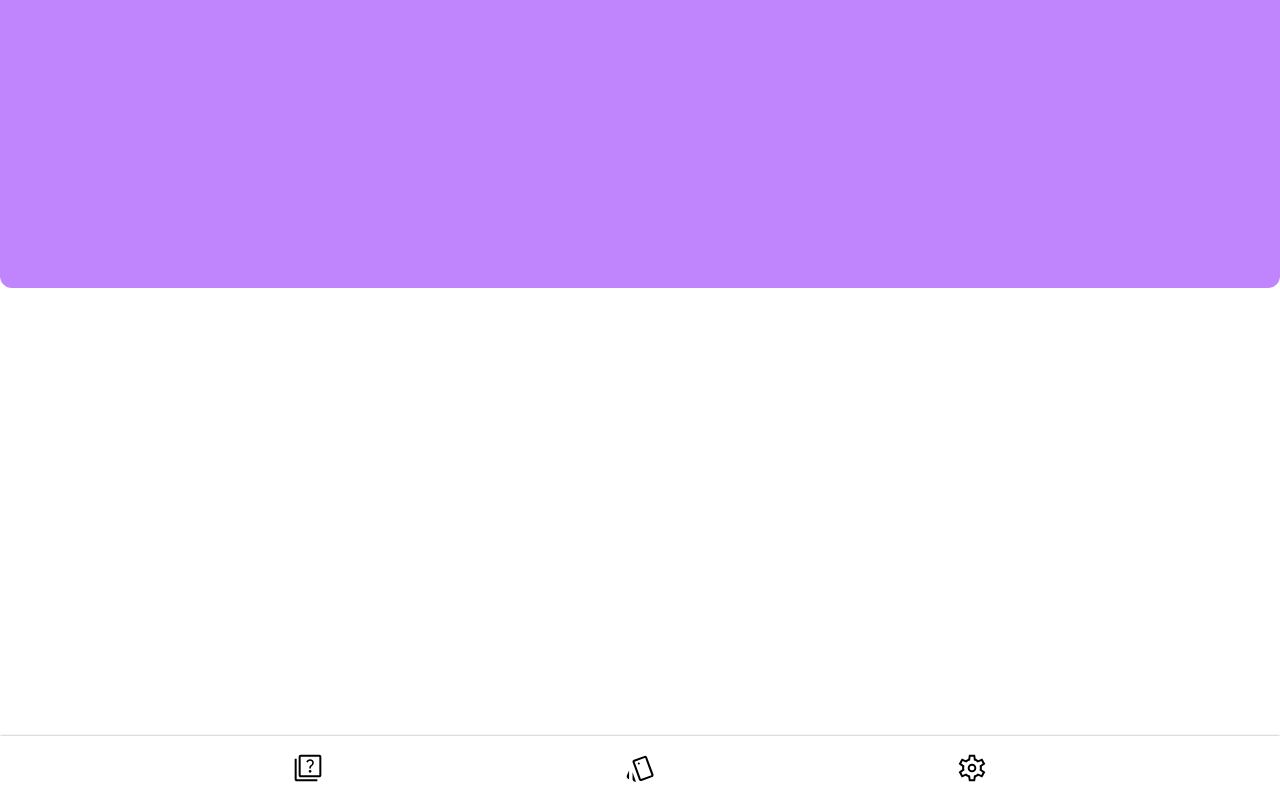
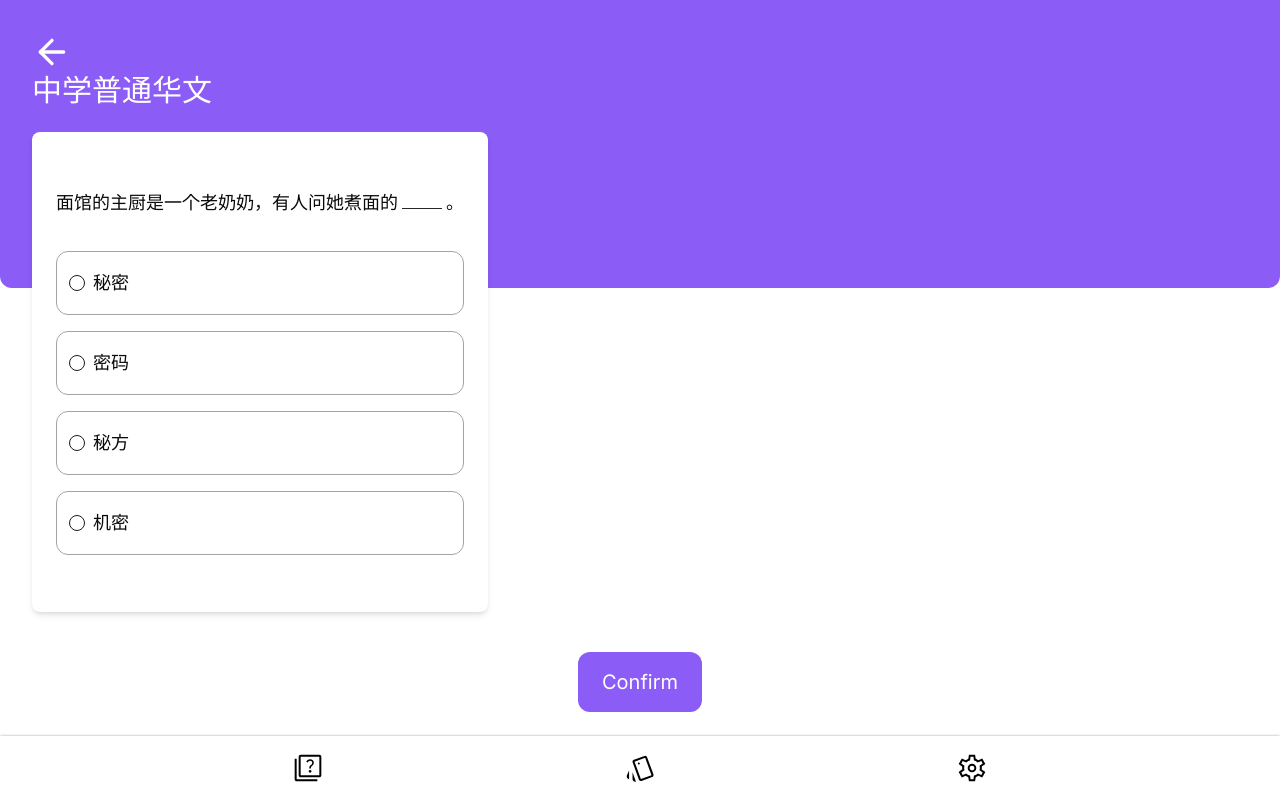
Before and after one commit to mongj/cloudhacks-better-anki, a Next.js app: page /quiz/0 in a window 1280 px wide. Built offline with nearby package versions, Linux system fonts and the light colour scheme.

Commit message:
quiz choice confirmation and switching to next question on button click

```diff
--- /dev/null
+++ b/app/quiz/[qnid]/layout.tsx
@@ -0,0 +1,12 @@
+export default function DashboardLayout({
+    children,
+}: {
+    children: React.ReactNode,
+}) {
+    return (
+        <main className="relative p-8">
+            <div className="w-full h-72 bg-violet-500 rounded-b-xl absolute z-0 left-0 top-0"></div>
+            <div className="z-10 relative">{children}</div>
+        </main>
+    );
+}
--- /dev/null
+++ b/app/quiz/[qnid]/page.tsx
@@ -0,0 +1,47 @@
+"use client"
+
+import { quizzes } from "../page"
+import { ArrowLeft } from "lucide-react";
+import Link from "next/link";
+import McqForm from "../../../components/mcqform"
+
+import jsonData from '../../../public/data/tests.json';
+
+
+import { useState } from "react";
+
+export default function QuizPage({ params }: { params: { qnid: string } }) {
+
+    const [answerShowing, setAnswerShowing] = useState(false);
+    const [qnDone, setQnDone] = useState(false);
+
+    return <section className="z-10 flex flex-col items-start">
+        <button>
+            <ArrowLeft className="stroke-white w-10 h-10" />
+        </button>
+        <span className="text-white text-3xl mb-6">{quizzes[0]}</span>
+        <section className=" flex flex-col justify-evenly p-6 bg-white rounded-lg shadow-md h-[30rem] mb-10">
+            <p id="question" className="text-lg">
+                {jsonData[Number(params.qnid)].part1}<span id="qn-blank" className="border-b-stone-800 border-b w-10 inline-block mx-1"></span>{jsonData[Number(params.qnid)].part2}
+            </p>
+            <McqForm word={jsonData[Number(params.qnid)].word} false_options={jsonData[Number(params.qnid)].false_options} answerShowing={answerShowing} />
+        </section>
+        <div className="flex justify-center items-center w-full">
+            {qnDone ?
+                <Link href={`/quiz/${Number(params.qnid) + 1}`} className="px-6 py-4 bg-violet-500 rounded-xl text-xl text-white">
+                    Next
+                </Link>
+                :
+                <button className="px-6 py-4 bg-violet-500 rounded-xl text-xl text-white" onClick={(e) => {
+                    setAnswerShowing(true);
+                    setQnDone(true)
+                }}>
+                    Confirm
+                </button>
+
+            }
+
+        </div>
+
+    </section>
+}
--- a/app/quiz/[quizid]/[qnid]/page.tsx
+++ /dev/null
@@ -1,5 +0,0 @@
-export default function QnPage({ params }: { params: { qnid: string } }) {
-    return <main>
-        <span>{params.qnid}</span>
-    </main>
-}
--- a/app/quiz/[quizid]/layout.tsx
+++ /dev/null
@@ -1,15 +0,0 @@
-export default function DashboardLayout({
-    children,
-}: {
-    children: React.ReactNode,
-}) {
-    return (
-        <>
-
-            <main className="relative">
-                <div className="w-full h-72 bg-purple-400 rounded-b-xl absolute z-0"></div>
-                <div className="z-10">{children}</div>
-            </main>
-        </>
-    );
-}
--- a/app/quiz/page.tsx
+++ b/app/quiz/page.tsx
@@ -2,6 +2,8 @@ import Image from "next/image";
 import ListItem from "../../components/ui/ListItem";
 
 import expandIcon from '../../public/svg/expand_more_FILL0_wght400_GRAD0_opsz48 (2).svg'
+
+
 
 export default function Page() {
   return (
@@ -28,3 +30,6 @@ export default function Page() {
     </main>
   );
 }
+
+
+export const quizzes = ["中学普通华文"]
--- /dev/null
+++ b/app/quiz/quizid/layout.tsx
@@ -0,0 +1,12 @@
+export default function DashboardLayout({
+    children,
+}: {
+    children: React.ReactNode,
+}) {
+    return (
+        <main className="relative p-8">
+            <div className="w-full h-72 bg-purple-400 rounded-b-xl absolute z-0 left-0 top-0"></div>
+            <div className="z-10 relative">{children}</div>
+        </main>
+    );
+}
--- a/app/quiz/[quizid]/page.tsx
+++ b/app/quiz/quizid/page.tsx
@@ -1,10 +1,16 @@
 
 
-const quizzes = ["中学普通华文"]
+import { quizzes } from "../page"
 
 export default function QuizPage({ params }: { params: { quizid: string } }) {
     console.log(Number(params.quizid))
-    return <main>
+    return <section className="z-10">
+        <button>
+            back
+        </button>
         <span>{quizzes[Number(params.quizid)]}</span>
-    </main>
+        <div>
+
+        </div>
+    </section>
 }
--- a/components/mcqform.tsx
+++ b/components/mcqform.tsx
@@ -2,59 +2,58 @@
 import { Label } from "@/components/ui/label";
 import { RadioGroup, RadioGroupItem } from "@/components/ui/radio-group";
 import { useState } from "react";
+
+
+const radioItemStyle = "flex items-center space-x-2 p-3 border border-stone-400 h-16 rounded-xl"
+const radioItemLabelStyle= "text-lg"
+
 export default function McqForm({
   word,
   false_options,
+  answerShowing
 }: {
   word: string;
   false_options: string[];
+  answerShowing: boolean;
 }) {
   const [num, setNum] = useState<number>(-1);
   return (
-    <RadioGroup className="w-3/4">
+    <RadioGroup className=" gap-4">
       <div
-        className={`flex items-center space-x-2 p-3 border-2 w-3/4 ${
-          num == 1 && `bg-red-300`
-        }`}
+        className={`${radioItemStyle}`}
       >
         <RadioGroupItem
           value={false_options[0]}
           id={false_options[0]}
           onClick={() => setNum(1)}
         />
-        <Label htmlFor={false_options[0]}>{false_options[0]}</Label>
+        <Label className={radioItemLabelStyle} htmlFor={false_options[0]}>{false_options[0]}</Label>
       </div>
       <div
-        className={`flex items-center space-x-2 p-3 border-2 w-3/4 ${
-          num == 2 && `bg-red-300`
-        }`}
+        className={`${radioItemStyle}`}
       >
         <RadioGroupItem
           value={false_options[1]}
           id={false_options[1]}
           onClick={() => setNum(2)}
         />
-        <Label htmlFor={false_options[1]}>{false_options[1]}</Label>
+        <Label className={radioItemLabelStyle} htmlFor={false_options[1]}>{false_options[1]}</Label>
       </div>
       <div
-        className={`flex items-center space-x-2 p-3 border-2 w-3/4 ${
-          num == 3 && `bg-green-300`
-        }`}
+        className={`${radioItemStyle} ${answerShowing && "bg-green-300"}`}
       >
         <RadioGroupItem value={word} id={word} onClick={() => setNum(3)} />
-        <Label htmlFor={word}>{word}</Label>
+        <Label className={radioItemLabelStyle} htmlFor={word}>{word}</Label>
       </div>
       <div
-        className={`flex items-center space-x-2 p-3 border-2 w-3/4 ${
-          num == 4 && `bg-red-300`
-        }`}
+        className={`${radioItemStyle}`}
       >
         <RadioGroupItem
           value={false_options[2]}
           id={false_options[2]}
           onClick={() => setNum(4)}
         />
-        <Label htmlFor={false_options[2]}>{false_options[2]}</Label>
+        <Label className={radioItemLabelStyle} htmlFor={false_options[2]}>{false_options[2]}</Label>
       </div>
     </RadioGroup>
   );
--- a/components/ui/ListItem.tsx
+++ b/components/ui/ListItem.tsx
@@ -1,8 +1,9 @@
 import Image from "next/image";
+import Link from "next/link";
 
-
-export default function ListItem (props: {text: string, time: string, icon: string}) {
-    return <div className="flex-row flex justify-between px-4 py-4 rounded-md shadow-md">
+export default function ListItem(props: { text: string, time: string, icon: string }) {
+    return <Link href="/quiz/0" >
+        <div className="flex-row flex justify-between px-4 py-4 rounded-md shadow-md">
             <span>
                 {props.text}
             </span>
@@ -11,4 +12,6 @@ export default function ListItem (props: {text: string, time: string, icon: stri
                 <span className="rounded-full aspect-square h-3 bg-amber-300 inline-block"></span>
             </div>
         </div>
+    </Link>
+
 }
--- a/components/ui/Navbar.tsx
+++ b/components/ui/Navbar.tsx
@@ -8,7 +8,7 @@ let iconStyle = "h-8"
 
 export default function Navbar() {
     return <footer className="flex flex-row justify-evenly items-center  h-16
-    shadow shadow-slate-700 position:fixed bottom-0">
+    shadow shadow-slate-700 fixed bottom-0 w-screen">
         <Link href="/quiz">
             <Image alt="nav-item quiz" src={quizIcon} className={iconStyle} />
         </Link>
--- a/public/data/tests.json
+++ b/public/data/tests.json
@@ -1,11 +1,13 @@
 [
   {
-    "sentence": "面馆的主厨是一个老奶奶，有人问她煮面的[BLANK]",
+    "part1": "面馆的主厨是一个老奶奶，有人问她煮面的",
+    "part2":"。",
     "word": "秘方",
     "false_options": ["秘密", "密码", "机密"]
   },
   {
-    "sentence": "他喜欢阅读关于宇宙的书籍，以此来探索那个神秘的世界",
+    "part1": "他喜欢阅读关于宇宙的书籍，以此来探索那个",
+    "part2":"的世界",
     "word": "神秘",
     "false_options": ["神圣", "秘密", "机密"]
   }
```
Lines whose indentation alone changed are shown as unchanged.
